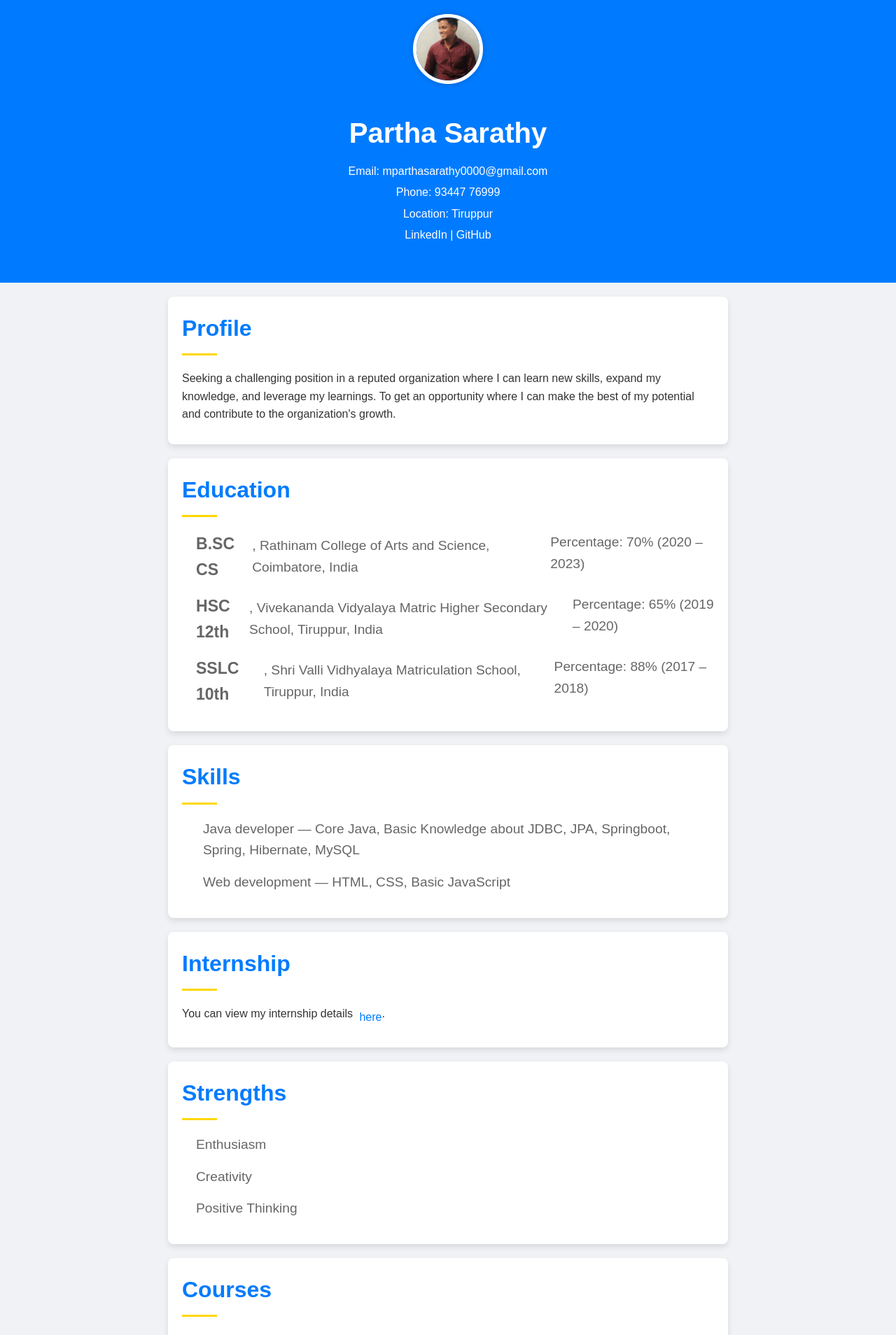
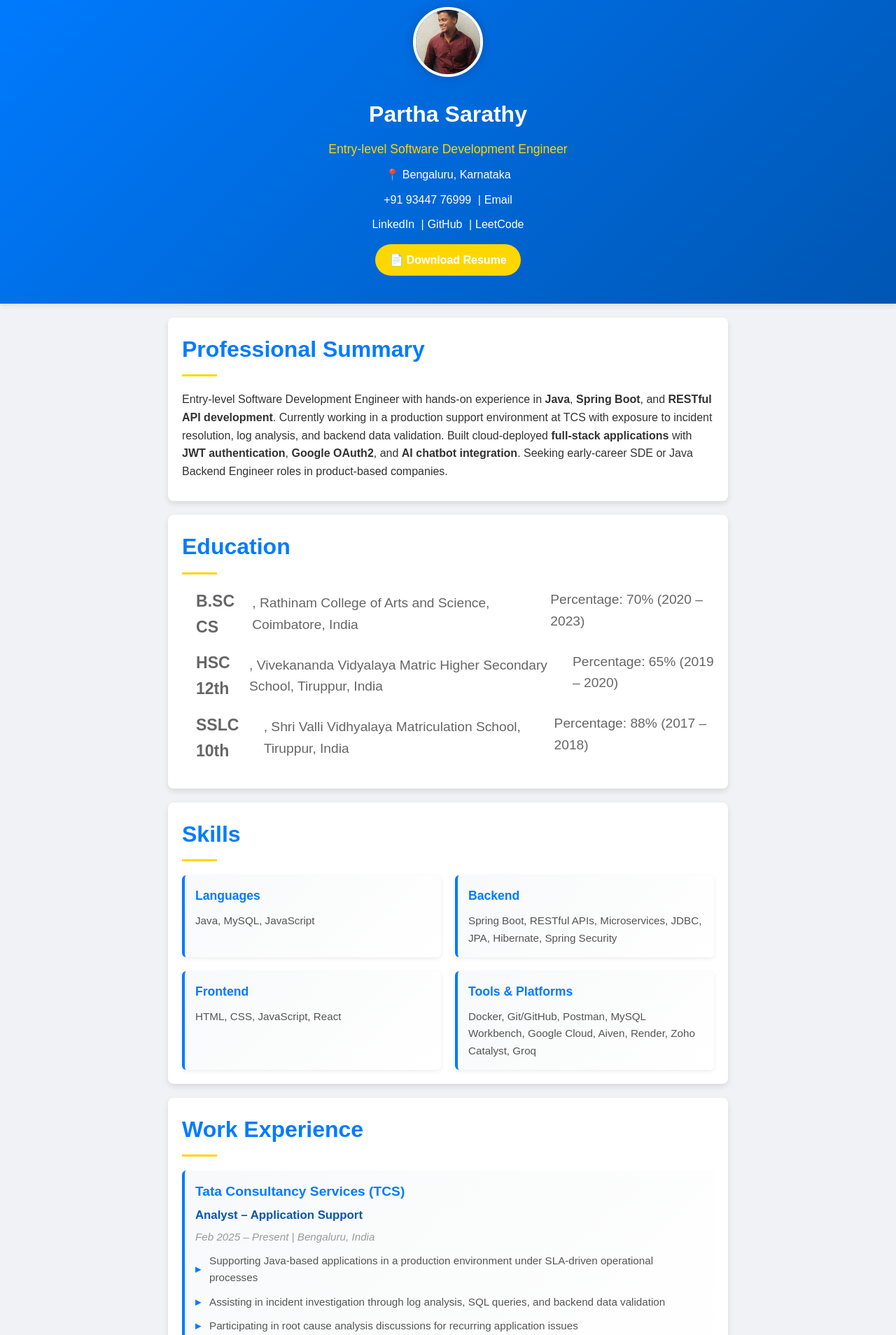
Before and after one commit to Partha-2/portfolio, a React (Create React App) app: page / in a window 1280 px wide. Shown: the part 40-1948 px from the top of the page at 70% size. Built offline with nearby package versions, Linux system fonts and the light colour scheme.

Commit message:
Update portfolio with resume data, remove video, improve UI and performance

```diff
--- a/src/components/Header.css
+++ b/src/components/Header.css
@@ -17,76 +17,94 @@ body {
 
 /* Header styles */
 .header {
-  background-color: #007bff;
+  background: linear-gradient(135deg, #007bff 0%, #0056b3 100%);
   color: #fff;
   text-align: center;
-  padding: 50px 20px;
+  padding: 40px 20px;
   position: relative;
   overflow: hidden;
+  box-shadow: 0 2px 8px rgba(0, 0, 0, 0.1);
 }
 
 .image-container {
   position: relative;
+  margin-bottom: 20px;
 }
 
 .header-image {
-  width: 150px;
-  height: 150px;
+  width: 120px;
+  height: 120px;
   border-radius: 50%;
   object-fit: cover;
-  margin: 20px auto;
-  border: 5px solid #fff;
-  box-shadow: 0 0 10px rgba(0, 0, 0, 0.2);
+  margin: 0 auto;
+  border: 4px solid #fff;
+  box-shadow: 0 0 15px rgba(0, 0, 0, 0.2);
   transition: transform 0.3s ease;
 }
 
 .header-image:hover {
-  transform: scale(1.1);
-}
-
-.profile-video {
-  position: absolute;
-  top: 50%;
-  left: 50%;
-  transform: translate(-50%, -50%);
-  width: 150px;
-  height: 150px;
-  border-radius: 50%;
-  object-fit: cover;
-  display: none;
-  transition: display 0.3s ease;
-}
-
-.image-container:hover .profile-video,
-.image-container:active .profile-video {
-  display: block;
-}
-
-.image-container:hover .header-image,
-.image-container:active .header-image {
-  display: none;
+  transform: scale(1.05);
 }
 
 .header-content h1 {
-  margin: 10px 0;
-  font-size: 2.5em;
-  animation: fadeIn 1.5s ease-out;
+  margin: 15px 0 5px 0;
+  font-size: 2em;
+  font-weight: 700;
+  animation: fadeIn 0.8s ease-out;
 }
 
-.header-content p {
-  margin: 5px 0;
-  animation: fadeIn 1.5s ease-out;
+.header-content .title {
+  font-size: 1.1em;
+  color: #ffd700;
+  margin-bottom: 10px;
+  animation: fadeIn 0.8s ease-out 0.2s both;
+}
+
+.header-content .location {
+  margin: 8px 0;
+  animation: fadeIn 0.8s ease-out 0.4s both;
+}
+
+.contact-info,
+.social-links {
+  margin: 10px 0;
+  animation: fadeIn 0.8s ease-out 0.6s both;
 }
 
 .header-content a {
   color: #ffd700;
   text-decoration: none;
-  transition: color 0.3s ease;
-  animation: fadeIn 1.5s ease-out;
+  transition: color 0.3s ease, text-shadow 0.3s ease;
+  margin: 0 5px;
 }
 
 .header-content a:hover {
   color: #fff;
+  text-shadow: 0 0 10px rgba(255, 215, 0, 0.5);
+}
+
+.resume-download {
+  margin-top: 15px;
+  animation: fadeIn 0.8s ease-out 0.8s both;
+}
+
+.resume-btn {
+  display: inline-block;
+  background-color: #ffd700;
+  color: #007bff;
+  padding: 10px 20px;
+  border-radius: 25px;
+  font-weight: 600;
+  text-decoration: none;
+  transition: all 0.3s ease;
+  cursor: pointer;
+  border: none;
+}
+
+.resume-btn:hover {
+  background-color: #fff;
+  box-shadow: 0 4px 12px rgba(0, 0, 0, 0.15);
+  transform: translateY(-2px);
 }
 
 
--- a/src/components/Header.js
+++ b/src/components/Header.js
@@ -1,86 +1,32 @@
-import React, { useRef, useEffect } from 'react';
+import React from 'react';
 import headerImage from './Images/me.jpg';
-import profileVideo from './Images/Self_Intro3.mp4';
 import './Header.css';
 
 const Header = () => {
-  const videoRef = useRef(null);
-
-  useEffect(() => {
-    const handleUserInteraction = () => {
-      if (videoRef.current) {
-        videoRef.current.muted = false;
-        videoRef.current.play().catch(error => {
-          console.error('Error attempting to play video:', error);
-        });
-        document.removeEventListener('click', handleUserInteraction);
-        document.removeEventListener('touchstart', handleUserInteraction);
-      }
-    };
-
-    document.addEventListener('click', handleUserInteraction);
-    document.addEventListener('touchstart', handleUserInteraction);
-
-    return () => {
-      document.removeEventListener('click', handleUserInteraction);
-      document.removeEventListener('touchstart', handleUserInteraction);
-    };
-  }, []);
-
-  const handleMouseEnter = () => {
-    if (videoRef.current) {
-      videoRef.current.play().catch(error => {
-        console.error('Error attempting to play video on mouse enter:', error);
-      });
-    }
-  };
-
-  const handleMouseLeave = () => {
-    if (videoRef.current) {
-      videoRef.current.pause();
-      videoRef.current.currentTime = 0;
-    }
-  };
-
-  const handleTouchStart = () => {
-    if (videoRef.current) {
-      videoRef.current.play().catch(error => {
-        console.error('Error attempting to play video on touch start:', error);
-      });
-    }
-  };
-
-  const handleTouchEnd = () => {
-    if (videoRef.current) {
-      videoRef.current.pause();
-      videoRef.current.currentTime = 0;
-    }
-  };
-
   return (
     <header className="header">
-      <div
-        className="image-container"
-        onMouseEnter={handleMouseEnter}
-        onMouseLeave={handleMouseLeave}
-        onTouchStart={handleTouchStart}
-        onTouchEnd={handleTouchEnd}
-      >
-        <img src={headerImage} alt="Header" className="header-image" />
-        <video ref={videoRef} className="profile-video" muted>
-          <source src={profileVideo} type="video/mp4" />
-          Your browser does not support the video tag.
-        </video>
+      <div className="image-container">
+        <img src={headerImage} alt="Partha Sarathy" className="header-image" loading="lazy" />
       </div>
       <div className="header-content">
         <h1>Partha Sarathy</h1>
-        <p>Email: <a href="mailto:mparthasarathy0000@gmail.com">mparthasarathy0000@gmail.com</a></p>
-        <p>Phone: <a href="tel:9344776999">93447 76999</a></p>
-        <p>Location: Tiruppur</p>
-        <p>
-          <a href="https://www.linkedin.com/in/partha-sarathy-026121273" target="_blank" rel="noopener noreferrer">LinkedIn</a> |
-          <a href="https://github.com/Partha-2" target="_blank" rel="noopener noreferrer"> GitHub</a>
-        </p>
+        <p className="title">Entry-level Software Development Engineer</p>
+        <p className="location">📍 Bengaluru, Karnataka</p>
+        <div className="contact-info">
+          <a href="tel:+919344776999">+91 93447 76999</a> |
+          <a href="mailto:mparthasarathy0000@gmail.com">Email</a>
+        </div>
+        <div className="social-links">
+          <a href="https://www.linkedin.com/in/partha-sarathy-in/" target="_blank" rel="noopener noreferrer">LinkedIn</a> |
+          <a href="https://github.com/Partha-2" target="_blank" rel="noopener noreferrer">GitHub</a> |
+          <a href="https://leetcode.com/u/partha02/" target="_blank" rel="noopener noreferrer">LeetCode</a>
+        </div>
+        <div className="resume-download">
+          <a href="#" className="resume-btn" onClick={(e) => {
+            e.preventDefault();
+            window.print();
+          }}>📄 Download Resume</a>
+        </div>
       </div>
     </header>
   );
--- a/src/components/Internship.css
+++ b/src/components/Internship.css
@@ -5,12 +5,75 @@
   box-shadow: 0 4px 8px rgba(0, 0, 0, 0.1);
 }
 
-.internship-section a {
-  display: inline-flex;
-  align-items: center;
-  color: #007bff;
+.experience-item {
+  margin-bottom: 25px;
+  padding: 15px;
+  background: linear-gradient(135deg, #f8f9fa 0%, #fff 100%);
+  border-left: 4px solid #007bff;
+  border-radius: 6px;
+  transition: all 0.3s ease;
+  animation: slideIn 0.6s ease-out;
 }
 
-.internship-section a i {
-  margin-right: 5px;
+.experience-item:hover {
+  box-shadow: 0 4px 12px rgba(0, 0, 0, 0.12);
+  transform: translateX(5px);
 }
+
+.experience-item:last-child {
+  margin-bottom: 0;
+}
+
+.experience-header h3 {
+  color: #007bff;
+  font-size: 1.2em;
+  margin: 0 0 5px 0;
+}
+
+.experience-header .role {
+  color: #0056b3;
+  font-weight: 600;
+  margin: 5px 0;
+  font-size: 1.05em;
+}
+
+.experience-header .period {
+  color: #999;
+  font-size: 0.95em;
+  margin: 5px 0 10px 0;
+  font-style: italic;
+}
+
+.experience-item ul {
+  list-style-type: none;
+  padding: 0;
+  margin: 0;
+}
+
+.experience-item li {
+  margin-bottom: 8px;
+  padding-left: 20px;
+  position: relative;
+  color: #555;
+  font-size: 0.95em;
+  line-height: 1.6;
+}
+
+.experience-item li:before {
+  content: "▸";
+  position: absolute;
+  left: 0;
+  color: #007bff;
+  font-weight: bold;
+}
+
+@keyframes slideIn {
+  from {
+    opacity: 0;
+    transform: translateX(-10px);
+  }
+  to {
+    opacity: 1;
+    transform: translateX(0);
+  }
+}
--- a/src/components/Internship.js
+++ b/src/components/Internship.js
@@ -3,8 +3,33 @@ import './Internship.css';
 
 const Internship = () => (
   <section className="internship-section">
-    <h2>Internship</h2>
-    <p>You can view my internship details <a href={require('./Images/INTERN WEB DEVELOPMENT.pdf')} target="_blank" rel="noopener noreferrer"><i className="fas fa-file-pdf"></i> here</a>.</p>
+    <h2>Work Experience</h2>
+    <div className="experience-item">
+      <div className="experience-header">
+        <h3>Tata Consultancy Services (TCS)</h3>
+        <p className="role">Analyst – Application Support</p>
+        <p className="period">Feb 2025 – Present | Bengaluru, India</p>
+      </div>
+      <ul>
+        <li>Supporting Java-based applications in a production environment under SLA-driven operational processes</li>
+        <li>Assisting in incident investigation through log analysis, SQL queries, and backend data validation</li>
+        <li>Participating in root cause analysis discussions for recurring application issues</li>
+        <li>Collaborating with development and middleware teams during issue triage and release support</li>
+        <li>Gaining exposure to SDLC practices including monitoring, deployment support, and regression testing</li>
+      </ul>
+    </div>
+    <div className="experience-item">
+      <div className="experience-header">
+        <h3>Net Tel Solutions Pvt Ltd</h3>
+        <p className="role">Web Development Intern</p>
+        <p className="period">Jun 2022 – Jul 2022 | Coimbatore, India</p>
+      </div>
+      <ul>
+        <li>Developed responsive UI components using HTML, CSS, JavaScript, and React</li>
+        <li>Assisted frontend-backend integration using REST APIs</li>
+        <li>Debugged UI issues to improve usability and layout consistency</li>
+      </ul>
+    </div>
   </section>
 );
 
--- a/src/components/Profile.js
+++ b/src/components/Profile.js
@@ -3,8 +3,8 @@ import './Profile.css';
 
 const Profile = () => (
   <section className="profile-section">
-    <h2>Profile</h2>
-    <p>Seeking a challenging position in a reputed organization where I can learn new skills, expand my knowledge, and leverage my learnings. To get an opportunity where I can make the best of my potential and contribute to the organization's growth.</p>
+    <h2>Professional Summary</h2>
+    <p>Entry-level Software Development Engineer with hands-on experience in <strong>Java</strong>, <strong>Spring Boot</strong>, and <strong>RESTful API development</strong>. Currently working in a production support environment at TCS with exposure to incident resolution, log analysis, and backend data validation. Built cloud-deployed <strong>full-stack applications</strong> with <strong>JWT authentication</strong>, <strong>Google OAuth2</strong>, and <strong>AI chatbot integration</strong>. Seeking early-career SDE or Java Backend Engineer roles in product-based companies.</p>
   </section>
 );
 
--- a/src/components/Projects.js
+++ b/src/components/Projects.js
@@ -1,38 +1,45 @@
 import React from 'react';
 import './Projects.css';
 import { FontAwesomeIcon } from '@fortawesome/react-fontawesome';
-import { faExternalLinkAlt } from '@fortawesome/free-solid-svg-icons';
+import { faExternalLinkAlt, faGithub } from '@fortawesome/free-brands-svg-icons';
 
 const Projects = () => (
   <section className="projects-section">
     <h2>Projects</h2>
-    <ul>
-      <li>
-        <a href="https://addapp-60030162551.development.catalystserverless.in/app/index.html" target="_blank" rel="noopener noreferrer">
-          <FontAwesomeIcon icon={faExternalLinkAlt} className="external-link-icon" /> Add App
-        </a>
-      </li>
-      <li>
-        <a href="https://studentdata-60030162551.development.catalystserverless.in/app/index.html" target="_blank" rel="noopener noreferrer">
-          <FontAwesomeIcon icon={faExternalLinkAlt} className="external-link-icon" /> Student Data
-        </a>
-      </li>
-      <li>
-        <a href="https://numbergame-60030162551.development.catalystserverless.in/app/index.html" target="_blank" rel="noopener noreferrer">
-          <FontAwesomeIcon icon={faExternalLinkAlt} className="external-link-icon" /> Number Game
-        </a>
-      </li>
-      <li>
-        <a href="https://datavisualization-60030162551.development.catalystserverless.in/app/index.html" target="_blank" rel="noopener noreferrer">
-          <FontAwesomeIcon icon={faExternalLinkAlt} className="external-link-icon" /> Data Visualization
-        </a>
-      </li>
-      <li>
-        <a href="https://knitwearshopping-60030162551.development.catalystserverless.in/app/index.html" target="_blank" rel="noopener noreferrer">
-          <FontAwesomeIcon icon={faExternalLinkAlt} className="external-link-icon" /> Knitwear Shopping
-        </a>
-      </li>
-    </ul>
+    <div className="projects-grid">
+      <div className="project-card">
+        <h3>Career Agent AI – Full Stack Platform</h3>
+        <p><strong>Tech Stack:</strong> Java, Spring Boot, React, JWT, Google OAuth2, Groq LLaMA, MySQL, Docker, Render</p>
+        <ul>
+          <li>Designed and developed backend services using Java and Spring Boot with well-structured RESTful APIs</li>
+          <li>Implemented secure authentication using JWT and Google OAuth2</li>
+          <li>Integrated AI chatbot powered by Groq-hosted LLaMA models for career guidance</li>
+          <li>Built resume analysis logic to generate job matching scores (0–100%)</li>
+          <li>Integrated external job data using JSearch API for real-time recommendations</li>
+          <li>Hosted MySQL on Aiven and deployed services using Docker on Render</li>
+        </ul>
+        <div className="project-links">
+          <a href="https://agent-backend-gttz.onrender.com/" target="_blank" rel="noopener noreferrer"><FontAwesomeIcon icon={faExternalLinkAlt} /> Live Demo</a>
+          <a href="https://github.com/Partha-2/agent_backend" target="_blank" rel="noopener noreferrer"><FontAwesomeIcon icon={faGithub} /> GitHub</a>
+        </div>
+      </div>
+
+      <div className="project-card">
+        <h3>Data Visualization Dashboard – Full Stack Project</h3>
+        <p><strong>Tech Stack:</strong> Java Spring Boot, React, JDBC, JPA, MySQL, Render, Zoho Catalyst</p>
+        <ul>
+          <li>Developed backend services using Java Spring Boot, JDBC, JPA, and MySQL</li>
+          <li>Implemented RESTful APIs to manage and expose structured data for analytics</li>
+          <li>Processed backend data to support metrics, percentages, and chart-ready outputs</li>
+          <li>Integrated backend APIs with React-based frontend for dynamic data visualization</li>
+          <li>Deployed backend on Render and frontend on Zoho Catalyst</li>
+        </ul>
+        <div className="project-links">
+          <a href="https://datavisualization-60030162551.development.catalystserverless.in/app/" target="_blank" rel="noopener noreferrer"><FontAwesomeIcon icon={faExternalLinkAlt} /> Live Demo</a>
+          <a href="https://github.com/Partha-2/DataRecord_Backend" target="_blank" rel="noopener noreferrer"><FontAwesomeIcon icon={faGithub} /> GitHub</a>
+        </div>
+      </div>
+    </div>
   </section>
 );
 
--- a/src/components/Skills.css
+++ b/src/components/Skills.css
@@ -5,17 +5,55 @@
   box-shadow: 0 4px 8px rgba(0, 0, 0, 0.1);
 }
 
-.skills-section ul {
-  padding-left: 20px;
+.skills-grid {
+  display: grid;
+  grid-template-columns: repeat(auto-fit, minmax(250px, 1fr));
+  gap: 20px;
+  margin-top: 20px;
 }
 
-.skills-section li {
-  display: flex;
-  align-items: center;
+.skill-category {
+  background: linear-gradient(135deg, #f8f9fa 0%, #fff 100%);
+  border-left: 4px solid #007bff;
+  padding: 15px;
+  border-radius: 6px;
+  box-shadow: 0 2px 6px rgba(0, 0, 0, 0.08);
+  transition: all 0.3s ease;
+  animation: slideIn 0.6s ease-out;
 }
 
-.skills-section li i {
-  margin-right: 10px;
-  font-size: 1.2em;
+.skill-category:hover {
+  transform: translateY(-3px);
+  box-shadow: 0 6px 12px rgba(0, 0, 0, 0.12);
+}
+
+.skill-category h3 {
   color: #007bff;
+  font-size: 1.1em;
+  margin-bottom: 10px;
+  margin-top: 0;
 }
+
+.skill-category p {
+  margin: 0;
+  color: #555;
+  font-size: 0.95em;
+  line-height: 1.6;
+}
+
+@media (max-width: 768px) {
+  .skills-grid {
+    grid-template-columns: 1fr;
+  }
+}
+
+@keyframes slideIn {
+  from {
+    opacity: 0;
+    transform: translateY(10px);
+  }
+  to {
+    opacity: 1;
+    transform: translateY(0);
+  }
+}
--- a/src/components/Skills.js
+++ b/src/components/Skills.js
@@ -4,10 +4,24 @@ import './Skills.css';
 const Skills = () => (
   <section className="skills-section">
     <h2>Skills</h2>
-    <ul>
-      <li><i className="fas fa-code"></i> Java developer — Core Java, Basic Knowledge about JDBC, JPA, Springboot, Spring, Hibernate, MySQL</li>
-      <li><i className="fas fa-laptop-code"></i> Web development — HTML, CSS, Basic JavaScript</li>
-    </ul>
+    <div className="skills-grid">
+      <div className="skill-category">
+        <h3>Languages</h3>
+        <p>Java, MySQL, JavaScript</p>
+      </div>
+      <div className="skill-category">
+        <h3>Backend</h3>
+        <p>Spring Boot, RESTful APIs, Microservices, JDBC, JPA, Hibernate, Spring Security</p>
+      </div>
+      <div className="skill-category">
+        <h3>Frontend</h3>
+        <p>HTML, CSS, JavaScript, React</p>
+      </div>
+      <div className="skill-category">
+        <h3>Tools & Platforms</h3>
+        <p>Docker, Git/GitHub, Postman, MySQL Workbench, Google Cloud, Aiven, Render, Zoho Catalyst, Groq</p>
+      </div>
+    </div>
   </section>
 );
 
```
Also changed, not shown: src/components/Projects.css (+95 -17 lines).
